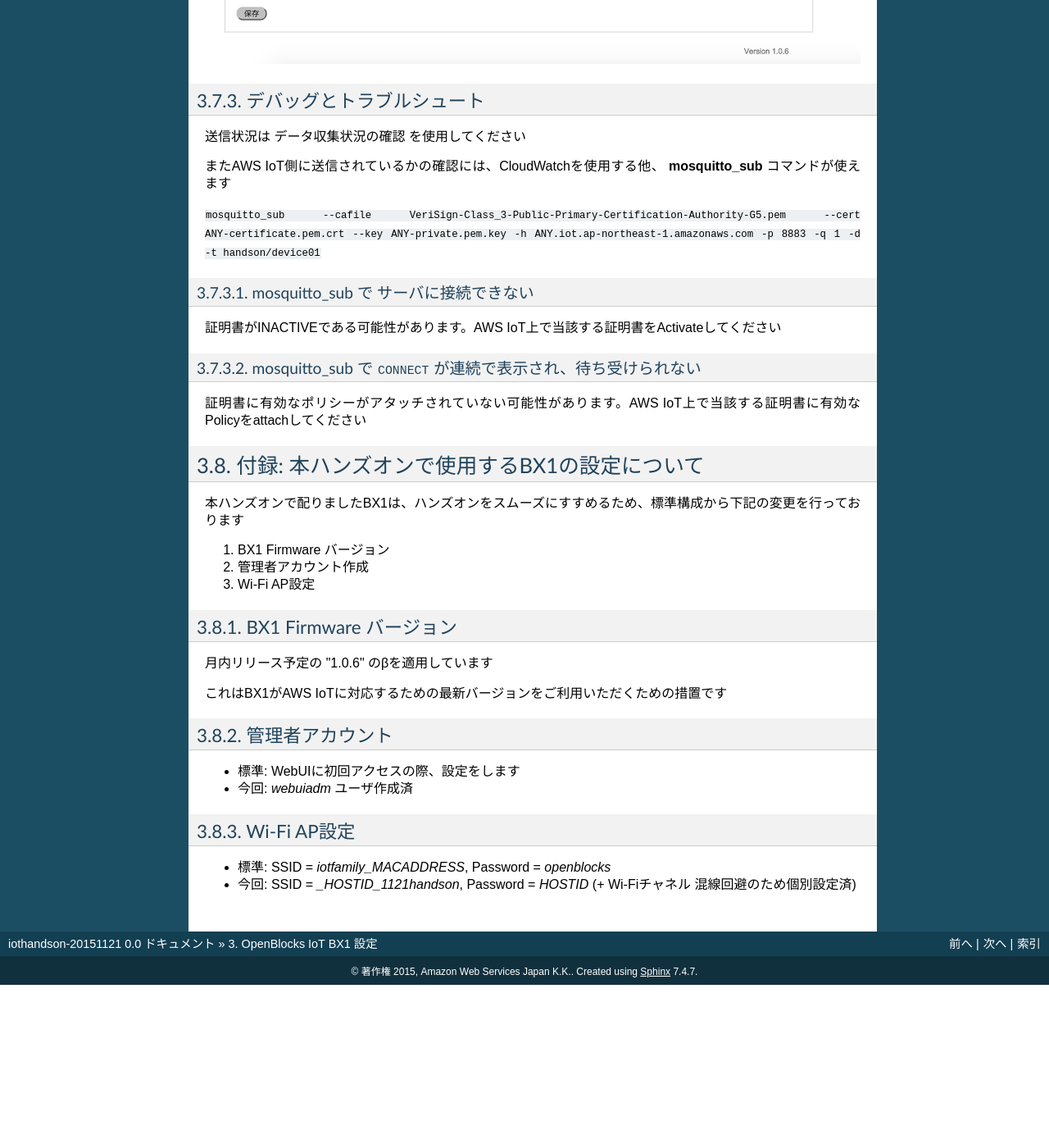
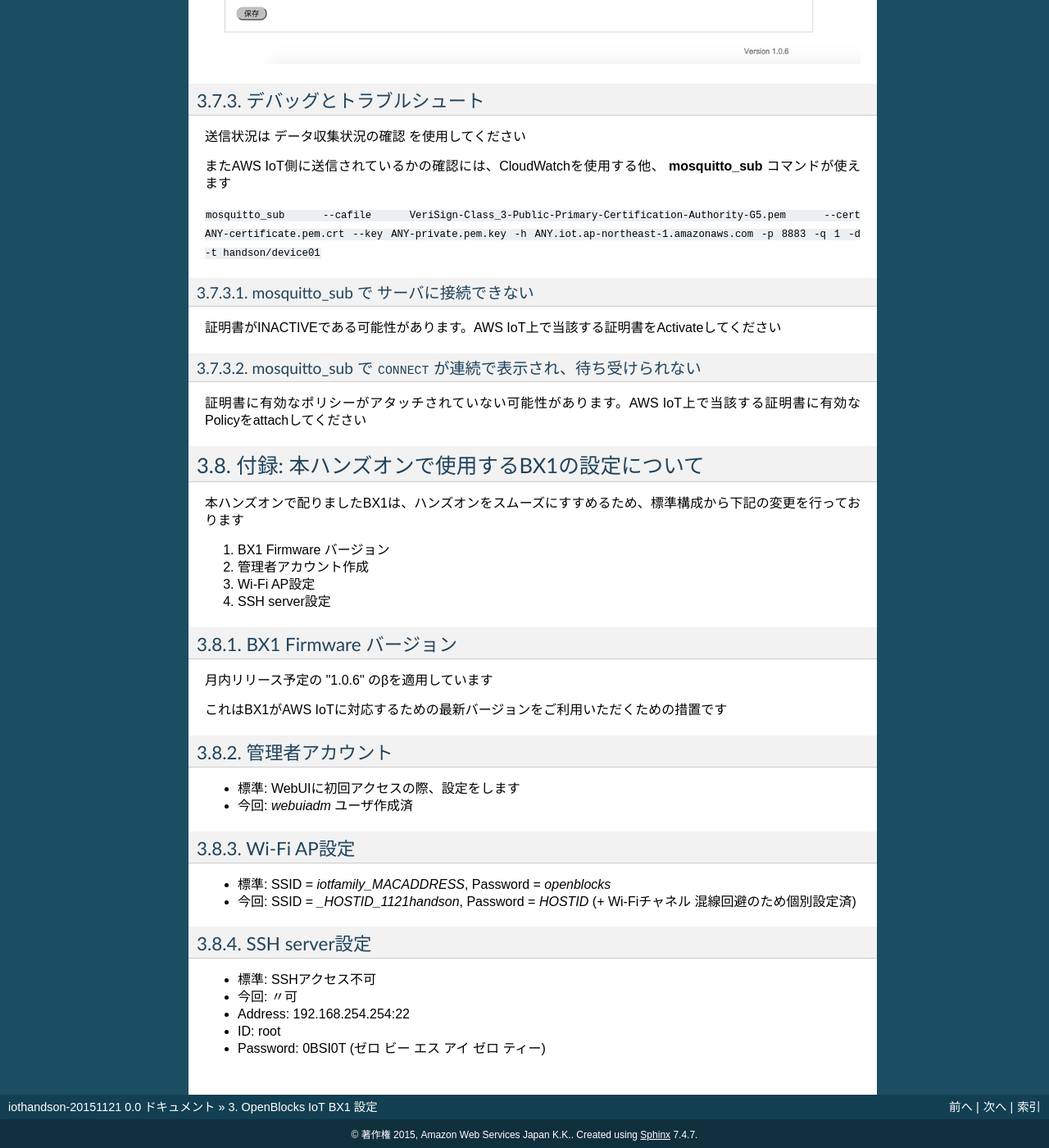
Before and after one commit to aquaviter/iothandson-20151121, a Sphinx documentation site: the page built from docs/source/03.rst, in a window 1280 px wide and 1400 px high, scrolled down 16419 px. Shown: the whole window at 82% size. Built offline with Sphinx 7.4.7, drawn with Linux system fonts in a browser that asks for light colours; pages that are not in the unit, such as notebooks, are missing from menus; before the commit the page ends 17620 px from its top, so only the background shows below that.

Commit message:
BX1: Add Appendix, SSH server setting

```diff
--- a/docs/source/03.rst
+++ b/docs/source/03.rst
@@ -319,6 +319,7 @@
 #. BX1 Firmware バージョン
 #. 管理者アカウント作成
 #. Wi-Fi AP設定
+#. SSH server設定
 
 BX1 Firmware バージョン
 -----------------------
@@ -338,3 +339,13 @@
 
 - 標準: SSID = *iotfamily_MACADDRESS*, Password = *openblocks*
 - 今回: SSID = *_HOSTID_1121handson*, Password = *HOSTID* (+ Wi-Fiチャネル 混線回避のため個別設定済)
+
+SSH server設定
+--------------
+
+- 標準: SSHアクセス不可
+- 今回: 〃可
+
+- Address: 192.168.254.254:22
+- ID: root
+- Password: 0BSI0T (ゼロ ビー エス アイ ゼロ ティー)
```
